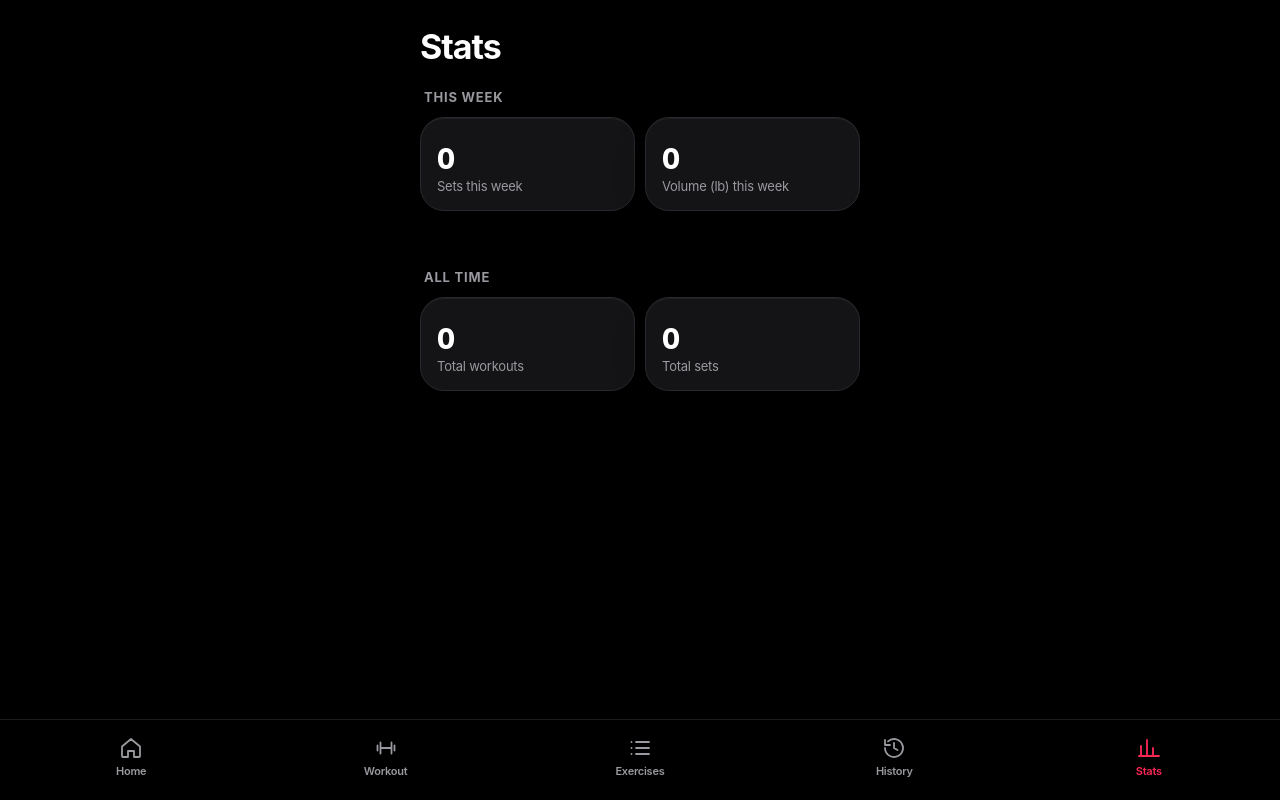
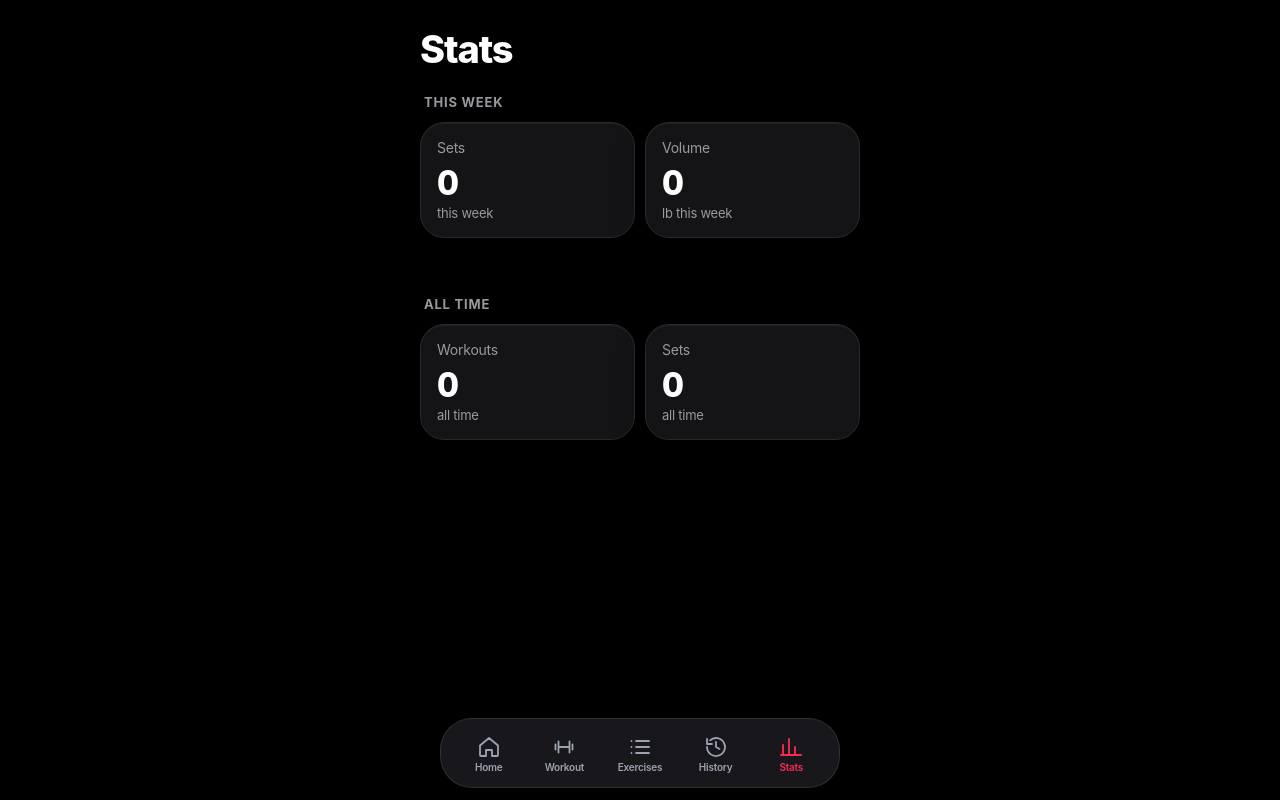
Before and after one commit to sebasmtz110/liftlog, a Next.js app: page /stats in a window 1280 px wide. Built offline with nearby package versions, Linux system fonts and the light colour scheme; no server answers; the database is empty.

Commit message:
Screenshot-grounded redesign: floating pill tab bar, lime workout icon, rounder cards, per-muscle chips, stat tiles

```diff
--- a/app/components/TabBar.js
+++ b/app/components/TabBar.js
@@ -13,11 +13,11 @@ function Icon({ d }) {
 }
 
 const TABS = [
-  { href: "/", label: "Home", d: "M3 10.5 12 3l9 7.5V20a1 1 0 0 1-1 1h-5v-6h-6v6H4a1 1 0 0 1-1-1Z" },
-  { href: "/workout", label: "Workout", d: "M6.5 6.5v11M17.5 6.5v11M3.5 9.5v5M20.5 9.5v5M6.5 12h11" },
-  { href: "/exercises", label: "Exercises", d: "M8 6h13M8 12h13M8 18h13M3.5 6h.01M3.5 12h.01M3.5 18h.01" },
-  { href: "/history", label: "History", d: "M3 12a9 9 0 1 0 3-6.7M3 4v5h5M12 7v5l3.5 2" },
-  { href: "/stats", label: "Stats", d: "M4 20V10M10 20V4M16 20v-8M22 20H2" },
+  { href: "/", label: "Home", cls: "tab-home", d: "M3 10.5 12 3l9 7.5V20a1 1 0 0 1-1 1h-5v-6h-6v6H4a1 1 0 0 1-1-1Z" },
+  { href: "/workout", label: "Workout", cls: "tab-workout", d: "M6.5 6.5v11M17.5 6.5v11M3.5 9.5v5M20.5 9.5v5M6.5 12h11" },
+  { href: "/exercises", label: "Exercises", cls: "tab-exercises", d: "M8 6h13M8 12h13M8 18h13M3.5 6h.01M3.5 12h.01M3.5 18h.01" },
+  { href: "/history", label: "History", cls: "tab-history", d: "M3 12a9 9 0 1 0 3-6.7M3 4v5h5M12 7v5l3.5 2" },
+  { href: "/stats", label: "Stats", cls: "tab-stats", d: "M4 20V10M10 20V4M16 20v-8M22 20H2" },
 ];
 
 export default function TabBar() {
@@ -27,7 +27,7 @@ export default function TabBar() {
       {TABS.map((t) => {
         const active = t.href === "/" ? pathname === "/" : pathname.startsWith(t.href);
         return (
-          <Link key={t.href} href={t.href} className={`tab${active ? " active" : ""}`}>
+          <Link key={t.href} href={t.href} className={`tab ${t.cls}${active ? " active" : ""}`}>
             <Icon d={t.d} />
             <span>{t.label}</span>
           </Link>
--- a/app/exercises/page.js
+++ b/app/exercises/page.js
@@ -4,6 +4,7 @@ import { useEffect, useMemo, useState } from "react";
 import { supabase, isConfigured } from "../../lib/supabase";
 import { hasDemo } from "../../lib/exerciseDemos";
 import { DemoThumb, DemoModal } from "../components/ExerciseDemo";
+import { muscleTagClass } from "../../lib/muscleColors";
 import ConfigBanner from "../components/ConfigBanner";
 
 /**
@@ -153,7 +154,7 @@ export default function Exercises() {
                 <div className="grouped-row-main">
                   <span className="grouped-row-title">{e.name}</span>
                   <div className="spacer-4" />
-                  <span className="muscle-tag">{e.muscle_group}</span>
+                  <span className={`muscle-tag ${muscleTagClass(e.muscle_group)}`}>{e.muscle_group}</span>
                 </div>
                 <div className="grouped-row-actions">
                   <button
--- a/app/globals.css
+++ b/app/globals.css
@@ -102,10 +102,10 @@ input[type="checkbox"] {
   padding: 0;
 }
 
-/* ---- Typography (SebasFit h1/h2/h3: 700, tight tracking) ---- */
+/* ---- Typography (SebasFit live: huge 800-weight page titles) ---- */
 .large-title {
-  font-size: 34px;
-  font-weight: 700;
+  font-size: 38px;
+  font-weight: 800;
   letter-spacing: -0.03em;
   margin: 6px 0 18px;
   font-family: inherit;
@@ -186,11 +186,11 @@ input[type="checkbox"] {
   margin: 22px 4px 8px;
 }
 
-/* ---- Cards (SebasFit .card: #141416, radius 19px, no border) ---- */
+/* ---- Cards (SebasFit live: #141416, radius ~24px, no border) ---- */
 .card {
   background: var(--card);
   border: 0;
-  border-radius: 19px;
+  border-radius: 24px;
   padding: 18px;
   margin: 12px 0;
   -webkit-backdrop-filter: blur(20px);
@@ -251,7 +251,7 @@ input[type="checkbox"] {
   color: #fff;
   border: 0;
   width: 100%;
-  border-radius: 15px;
+  border-radius: 20px;
   padding: 17px;
   font-weight: 700;
   font-size: 18px;
@@ -327,38 +327,43 @@ input[type="checkbox"] {
   width: 100%;
 }
 
-/* ---- Bottom tab bar (SebasFit nav.sl-nav) ---- */
+/* ---- Floating pill tab bar (SebasFit live nav — screenshots 2026-10-17) ---- */
 .tabbar {
   position: fixed;
-  bottom: 0;
-  left: 0;
-  right: 0;
+  left: 50%;
+  transform: translateX(-50%);
+  bottom: calc(12px + env(safe-area-inset-bottom, 0px));
+  width: min(400px, calc(100% - 24px));
   z-index: 30;
   display: flex;
-  justify-content: space-around;
-  background: rgba(0, 0, 0, 0.88);
-  -webkit-backdrop-filter: blur(16px);
-  backdrop-filter: blur(16px);
-  border-top: 1px solid #1b1b1e;
-  padding: 10px 4px max(16px, env(safe-area-inset-bottom, 0px));
+  align-items: center;
+  justify-content: space-between;
+  background: rgba(28, 28, 32, 0.88);
+  -webkit-backdrop-filter: blur(20px);
+  backdrop-filter: blur(20px);
+  border: 1px solid rgba(255, 255, 255, 0.1);
+  border-radius: 32px;
+  padding: 8px 10px;
+  box-shadow: 0 12px 40px rgba(0, 0, 0, 0.5);
 }
 
 .tab {
   flex: 1;
-  max-width: 90px;
   background: none;
   border: 0;
-  color: var(--mu);
-  font-size: 11px;
+  color: #9ca3af;
+  font-size: 10px;
   font-weight: 600;
   display: flex;
   flex-direction: column;
   align-items: center;
-  gap: 4px;
-  padding: 6px 0;
+  justify-content: center;
+  gap: 3px;
+  padding: 4px 2px 2px;
   min-height: 52px;
   font-family: inherit;
   text-decoration: none;
+  line-height: 1.1;
 }
 
 .tab svg {
@@ -368,6 +373,15 @@ input[type="checkbox"] {
 
 .tab.active {
   color: var(--pink);
+}
+
+.tab.active svg {
+  color: var(--pink);
+}
+
+/* SebasFit live behavior: active Workout tab gets the lime icon, pink label */
+.tab-workout.active svg {
+  color: #a5fa01;
 }
 
 .tab:active {
@@ -524,13 +538,21 @@ button.grouped-row:active {
   white-space: nowrap;
 }
 
+/* Per-muscle chip colors (SebasFit live screenshots 2026-10-17) */
+.mt-chest { background: rgba(255, 90, 122, 0.16); color: #ff5a7a; }
+.mt-back { background: rgba(139, 139, 217, 0.16); color: #9d9df0; }
+.mt-shoulders { background: rgba(255, 159, 90, 0.16); color: #ff9f5a; }
+.mt-biceps { background: rgba(74, 222, 128, 0.14); color: #4ade80; }
+.mt-triceps { background: rgba(76, 201, 240, 0.14); color: #4cc9f0; }
+.mt-legs { background: rgba(251, 191, 36, 0.14); color: #fbbf24; }
+
 /* ---- History ---- */
 .workout-row {
   width: 100%;
   text-align: left;
   background: var(--card);
   border: 0;
-  border-radius: 19px;
+  border-radius: 24px;
   padding: 18px;
   color: var(--tx);
   font-family: inherit;
@@ -608,11 +630,17 @@ button.grouped-row:active {
     0 10px 30px rgba(0, 0, 0, 0.25);
 }
 
+.stat-kicker {
+  font-size: 14px;
+  color: var(--mu);
+  margin: 0;
+}
+
 .stat-value {
-  font-size: 28px;
+  font-size: 34px;
   font-weight: 800;
   letter-spacing: -0.03em;
-  margin: 8px 0 0;
+  margin: 6px 0 0;
   color: #fff;
   font-variant-numeric: tabular-nums;
 }
--- a/app/stats/page.js
+++ b/app/stats/page.js
@@ -62,24 +62,28 @@ export default function Stats() {
             <p className="section-label">This week</p>
             <div className="stat-grid">
               <div className="stat-card">
+                <p className="stat-kicker">Sets</p>
                 <p className="stat-value">{stats.weekSets}</p>
-                <p className="stat-label">Sets this week</p>
+                <p className="stat-label">this week</p>
               </div>
               <div className="stat-card">
+                <p className="stat-kicker">Volume</p>
                 <p className="stat-value">{stats.weekVolume.toLocaleString()}</p>
-                <p className="stat-label">Volume (lb) this week</p>
+                <p className="stat-label">lb this week</p>
               </div>
             </div>
             <div className="spacer-24" />
             <p className="section-label">All time</p>
             <div className="stat-grid">
               <div className="stat-card">
+                <p className="stat-kicker">Workouts</p>
                 <p className="stat-value">{stats.totalWorkouts}</p>
-                <p className="stat-label">Total workouts</p>
+                <p className="stat-label">all time</p>
               </div>
               <div className="stat-card">
+                <p className="stat-kicker">Sets</p>
                 <p className="stat-value">{stats.totalSets}</p>
-                <p className="stat-label">Total sets</p>
+                <p className="stat-label">all time</p>
               </div>
             </div>
           </>
--- a/app/workout/page.js
+++ b/app/workout/page.js
@@ -6,6 +6,7 @@ import { supabase, isConfigured, ACTIVE_WORKOUT_KEY } from "../../lib/supabase";
 import { formatDateTime } from "../../lib/format";
 import ConfigBanner from "../components/ConfigBanner";
 import { DemoThumb } from "../components/ExerciseDemo";
+import { muscleTagClass } from "../../lib/muscleColors";
 
 /**
  * Active workout screen: add exercises from the catalog, log sets
@@ -207,7 +208,7 @@ export default function Workout() {
               <div className="card" key={exercise.id}>
                 <div className="workout-row-head">
                   <p className="headline">{exercise.name}</p>
-                  <span className="muscle-tag">{exercise.muscle_group}</span>
+                  <span className={`muscle-tag ${muscleTagClass(exercise.muscle_group)}`}>{exercise.muscle_group}</span>
                 </div>
                 <div className="spacer-8" />
                 {exSets.map((s) => (
@@ -307,7 +308,7 @@ export default function Workout() {
                       <DemoThumb name={e.name} />
                       <span className="grouped-row-title">{e.name}</span>
                     </span>
-                    <span className="muscle-tag">{e.muscle_group}</span>
+                    <span className={`muscle-tag ${muscleTagClass(e.muscle_group)}`}>{e.muscle_group}</span>
                   </button>
                 ))}
               </div>
```
Also changed, not shown: lib/muscleColors.js (added, +16 -0 lines).
